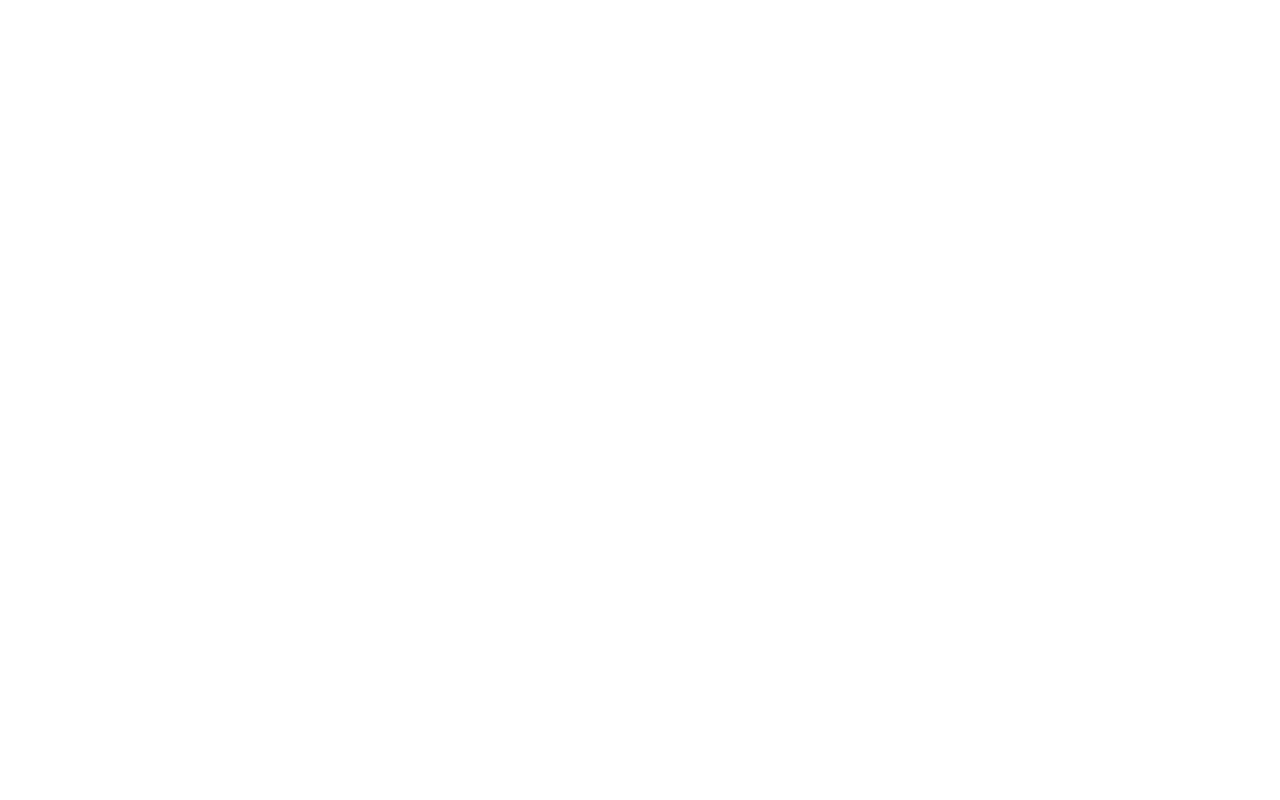
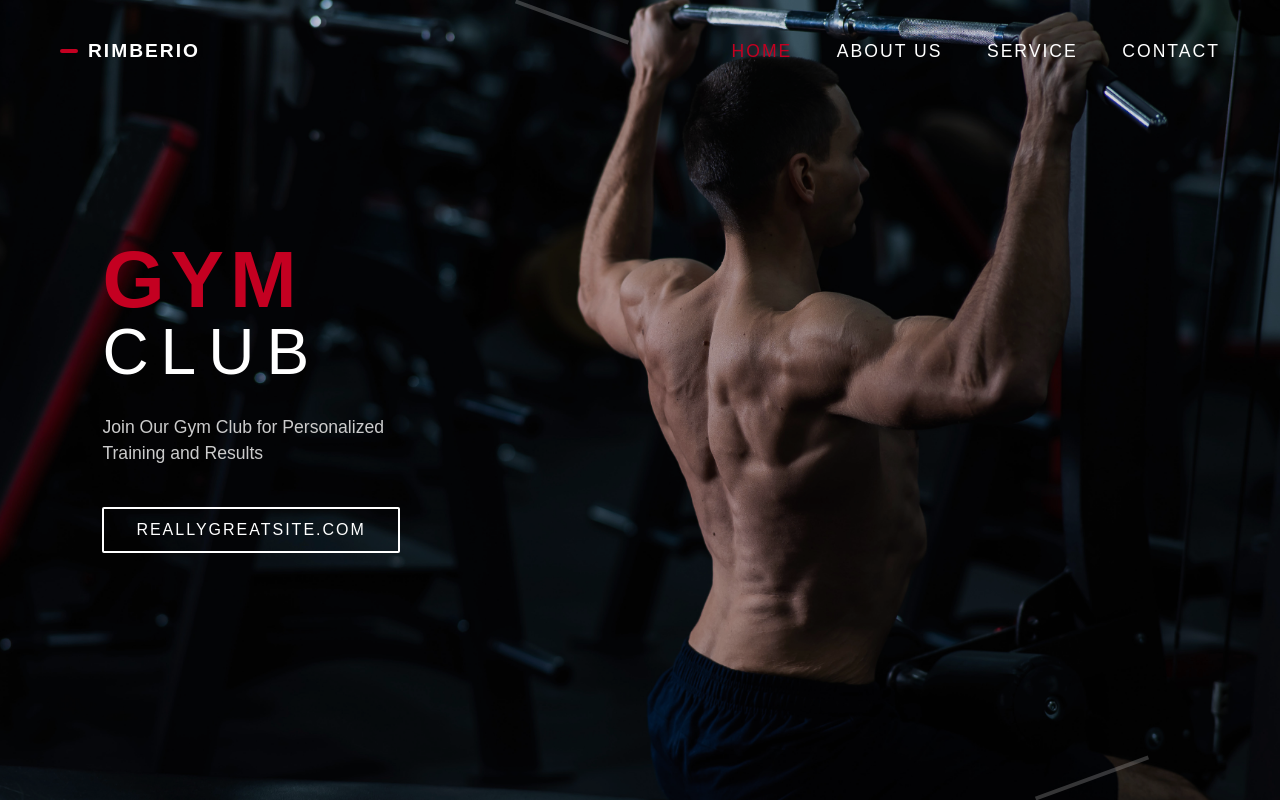
Before and after one commit to Aminekan/Fitness-First, a plain HTML site: page index.html in a window 1280 px wide. Drawn offline with Linux system fonts and the light colour scheme.

Commit message:
Initial commit

```diff
--- a/index.html
+++ b/index.html
@@ -4,8 +4,36 @@
     <meta charset="UTF-8">
     <meta name="viewport" content="width=device-width, initial-scale=1.0">
     <title>Fitness_First</title>
+    <link rel="stylesheet" href="style.css">
 </head>
 <body>
-
+    <div class="hero">
+        <header>
+            <div class="logo">
+                <span class="logo-bar"></span>
+                <span class="logo-text">RIMBERIO</span>
+            </div>
+            <nav>
+                <a href="#" class="active">HOME</a>
+                <a href="#">ABOUT US</a>
+                <a href="#">SERVICE</a>
+                <a href="#">CONTACT</a>
+            </nav>
+        </header>
+        <div class="hero-content">
+            <div class="headline">
+                <span class="gym">GYM</span>
+                <span class="club">CLUB</span>
+            </div>
+            <p class="subtitle">
+                Join Our Gym Club for Personalized<br>
+                Training and Results
+            </p>
+            <a href="#" class="cta-btn">REALLYGREATSITE.COM</a>
+        </div>
+        <!-- Optional: Decorative lines as im Bild -->
+        <div class="decor decor-top"></div>
+        <div class="decor decor-bottom"></div>
+    </div>
 </body>
 </html>
--- a/style.css
+++ b/style.css
@@ -2,5 +2,134 @@
     margin: 0;
     padding: 0;
     box-sizing: border-box;
-    font-family: sans-serif;
+    font-family: 'Montserrat', Arial, sans-serif;
 }
+
+body, html {
+    height: 100%;
+}
+
+.hero {
+    position: relative;
+    min-height: 100vh;
+    background: url('gympic/Gym.png') center center/cover no-repeat;
+    color: #fff;
+    overflow: hidden;
+}
+
+header {
+    display: flex;
+    justify-content: space-between;
+    align-items: center;
+    padding: 40px 60px 0 60px;
+}
+
+.logo {
+    display: flex;
+    align-items: center;
+    font-size: 1.2rem;
+    font-weight: 600;
+    letter-spacing: 2px;
+}
+
+.logo-bar {
+    display: inline-block;
+    width: 18px;
+    height: 4px;
+    background: #c40021;
+    margin-right: 10px;
+    border-radius: 2px;
+}
+
+.logo-text {
+    color: #fff;
+}
+
+nav a {
+    color: #fff;
+    text-decoration: none;
+    margin-left: 40px;
+    font-size: 1.1rem;
+    letter-spacing: 2px;
+    transition: color 0.2s;
+    position: relative;
+}
+
+nav a.active,
+nav a:hover {
+    color: #c40021;
+}
+
+.hero-content {
+    position: absolute;
+    top: 30%;
+    left: 8%;
+    max-width: 600px;
+}
+
+.headline .gym {
+    display: block;
+    font-size: 5rem;
+    font-weight: bold;
+    color: #c40021;
+    letter-spacing: 6px;
+    line-height: 1;
+    font-family: 'Montserrat', Arial, sans-serif;
+}
+
+.headline .club {
+    display: block;
+    font-size: 4rem;
+    font-weight: 400;
+    color: #fff;
+    letter-spacing: 12px;
+    line-height: 1;
+    font-family: 'Montserrat', Arial, sans-serif;
+    margin-bottom: 30px;
+}
+
+.subtitle {
+    font-size: 1.1rem;
+    color: #ccc;
+    margin-bottom: 40px;
+    line-height: 1.5;
+}
+
+.cta-btn {
+    display: inline-block;
+    padding: 12px 32px;
+    border: 2px solid #fff;
+    color: #fff;
+    background: transparent;
+    font-size: 1rem;
+    letter-spacing: 2px;
+    text-decoration: none;
+    border-radius: 2px;
+    transition: background 0.2s, color 0.2s;
+}
+
+.cta-btn:hover {
+    background: #fff;
+    color: #c40021;
+}
+
+/* Decorative lines (optional, adjust as needed) */
+.decor {
+    position: absolute;
+    width: 120px;
+    height: 4px;
+    border-top: 4px solid #fff;
+    opacity: 0.2;
+}
+
+.decor-top {
+    top: 20px;
+    left: 40%;
+    transform: rotate(20deg);
+}
+
+.decor-bottom {
+    bottom: 20px;
+    right: 10%;
+    transform: rotate(-20deg);
+}
```
Also changed, not shown: gympic/Gym.png (added), 3 other files.
